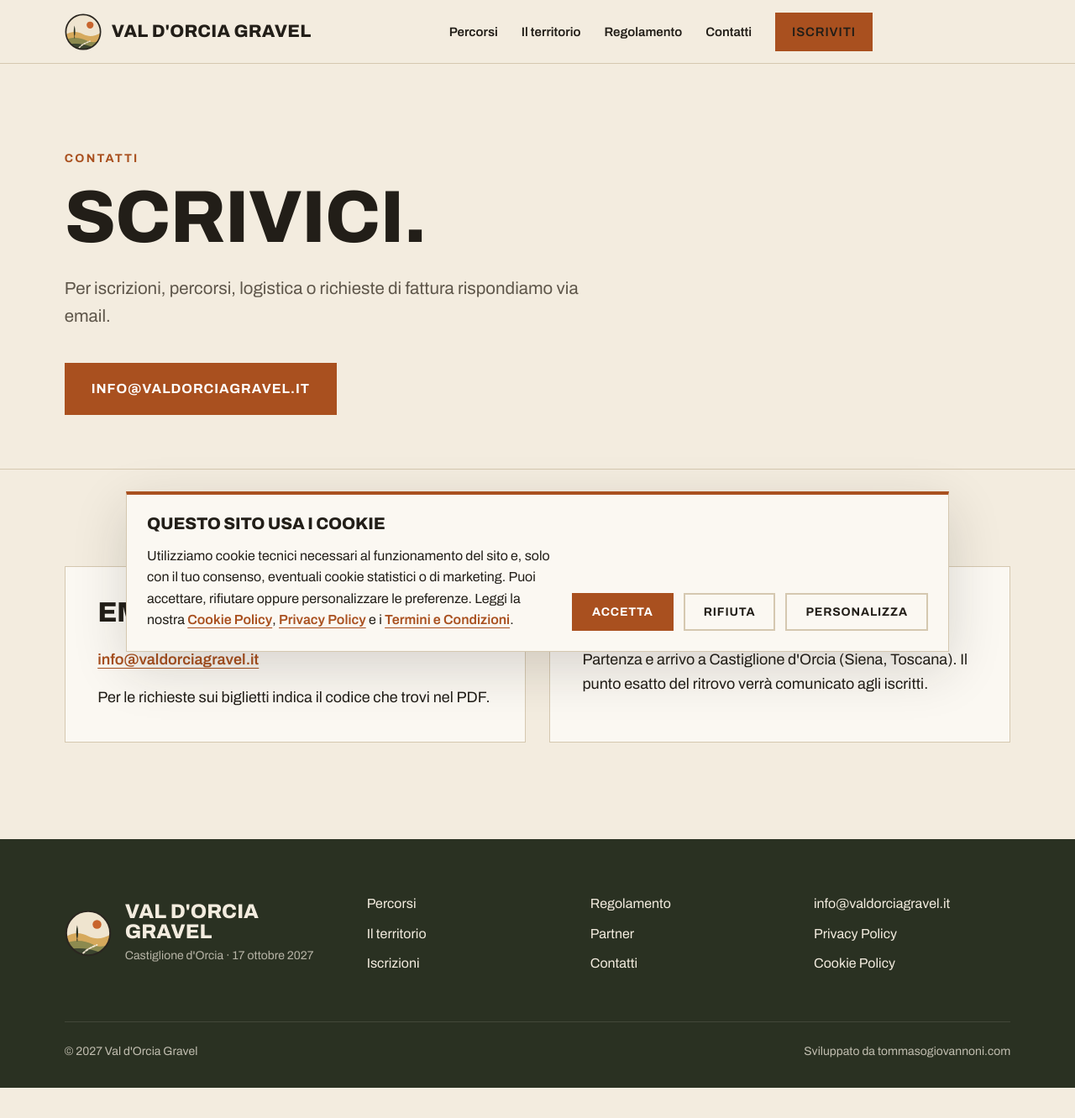
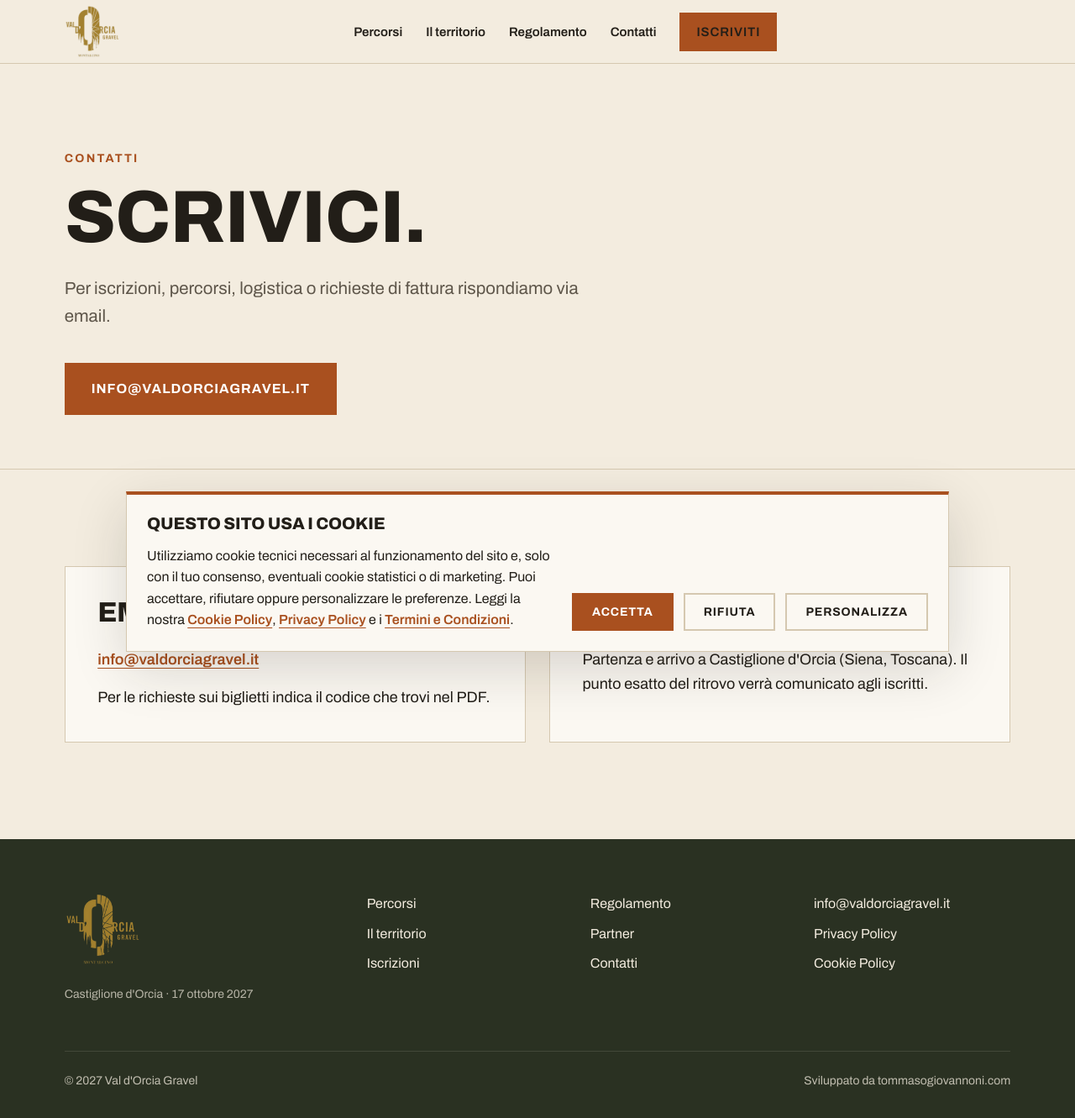
Before and after one commit to osammot11/valdorcia, a Laravel app: page /contatti in a window 1280 px wide. Shown: the whole page at 84% size. Before the commit the page ends 1295 px from the top, so only its background shows below. Run offline with Laravel 12, Linux system fonts and the light colour scheme.

Commit message:
Logo ufficiale al posto di quello provvisorio
Co-Authored-By: Claude Opus 5.5 <noreply@anthropic.com>

```diff
--- a/public/css/admin.css
+++ b/public/css/admin.css
@@ -322,7 +322,7 @@ tbody tr:hover { background: #fff; }
 }
 .login .card { width: 100%; max-width: 420px; padding: 36px 32px; border-top: 4px solid var(--clay); }
 .login header { margin-bottom: 28px; text-align: center; }
-.login header img { width: 64px; height: 64px; margin: 0 auto 16px; }
+.login header img { width: auto; height: 80px; margin: 0 auto 20px; }
 .login h1 { font-size: 36px; }
 .login header p { margin-top: 8px; }
 .login .btn { margin-top: 24px; }
--- a/public/css/checkout.css
+++ b/public/css/checkout.css
@@ -63,7 +63,7 @@ a { color: var(--clay); }
 .checkout-wrapper { width: 100%; max-width: 860px; margin: 0 auto; }
 .checkout-narrow { max-width: 520px; }
 
-.checkout-logo img { width: 72px; height: 72px; }
+.checkout-logo img { width: auto; height: 88px; }
 .checkout-intro { color: var(--ink-soft); font-size: 18px; }
 .checkout-kicker {
   font-size: 13px;
--- a/public/navbar/navbar.css
+++ b/public/navbar/navbar.css
@@ -20,15 +20,7 @@
   color: var(--ink);
   text-decoration: none;
 }
-.logo img { width: 44px; height: 44px; }
-.logo span {
-  font-size: 21px;
-  font-stretch: 72%;
-  font-weight: 800;
-  letter-spacing: .01em;
-  line-height: 1;
-  text-transform: uppercase;
-}
+.logo img { width: auto; height: 64px; }
 
 .nav-links { display: flex; align-items: center; gap: 28px; }
 .nav-links a {
@@ -95,6 +87,6 @@
 }
 
 @media (max-width: 420px) {
-  .logo span { font-size: 18px; }
+  .logo img { height: 52px; }
   .nav-cta { padding: 9px 14px; font-size: 13px; }
 }
--- a/public/style.css
+++ b/public/style.css
@@ -407,8 +407,8 @@ section { padding: clamp(64px, 9vw, 120px) var(--gutter); }
 .site-footer a:hover { color: var(--ochre); }
 .site-footer__top { display: grid; grid-template-columns: 1.4fr repeat(3, 1fr); gap: 32px; max-width: var(--max); margin: 0 auto; }
 .site-footer__brand { display: flex; gap: 16px; align-items: center; }
-.site-footer__brand img { width: 56px; height: 56px; }
-.site-footer__brand strong { display: block; font-size: 24px; font-stretch: 72%; font-weight: 800; text-transform: uppercase; line-height: 1; }
+.site-footer__brand { flex-direction: column; align-items: flex-start; }
+.site-footer__brand img { width: auto; height: 88px; }
 .site-footer__brand span { display: block; margin-top: 6px; font-size: 14px; opacity: .7; }
 .site-footer nav { display: flex; flex-direction: column; gap: 10px; font-size: 16px; }
 .site-footer__bottom {
--- a/resources/views/admin/create_ticket.blade.php
+++ b/resources/views/admin/create_ticket.blade.php
@@ -5,12 +5,13 @@
     <meta name="viewport" content="width=device-width, initial-scale=1.0">
     <title>Crea biglietto manuale - {{ config('event.name') }}</title>
     <meta name="robots" content="noindex, nofollow">
-    <link rel="icon" type="image/svg+xml" href="/images/valdorcia-gravel/logo.svg">
+    <link rel="icon" type="image/png" href="/images/valdorcia-gravel/logo-valdorcia-gravel.png">
+    <link rel="apple-touch-icon" href="/images/valdorcia-gravel/logo-valdorcia-gravel.png">
     <link rel="preconnect" href="https://fonts.googleapis.com">
     <link rel="preconnect" href="https://fonts.gstatic.com" crossorigin>
     <link href="https://fonts.googleapis.com/css2?family=Archivo:wdth,wght@62..125,400..900&display=swap" rel="stylesheet">
     <link rel="stylesheet" href="/css/controls.css?v=1">
-    <link rel="stylesheet" href="/css/admin.css?v=5">
+    <link rel="stylesheet" href="/css/admin.css?v=6">
 </head>
 <body>
 
--- a/resources/views/admin/dashboard.blade.php
+++ b/resources/views/admin/dashboard.blade.php
@@ -5,12 +5,13 @@
     <meta name="viewport" content="width=device-width, initial-scale=1.0">
     <title>Admin - {{ config('event.name') }}</title>
     <meta name="robots" content="noindex, nofollow">
-    <link rel="icon" type="image/svg+xml" href="/images/valdorcia-gravel/logo.svg">
+    <link rel="icon" type="image/png" href="/images/valdorcia-gravel/logo-valdorcia-gravel.png">
+    <link rel="apple-touch-icon" href="/images/valdorcia-gravel/logo-valdorcia-gravel.png">
     <link rel="preconnect" href="https://fonts.googleapis.com">
     <link rel="preconnect" href="https://fonts.gstatic.com" crossorigin>
     <link href="https://fonts.googleapis.com/css2?family=Archivo:wdth,wght@62..125,400..900&display=swap" rel="stylesheet">
     <link rel="stylesheet" href="/css/controls.css?v=1">
-    <link rel="stylesheet" href="/css/admin.css?v=5">
+    <link rel="stylesheet" href="/css/admin.css?v=6">
 </head>
 
 <body>
--- a/resources/views/admin/edit_ticket.blade.php
+++ b/resources/views/admin/edit_ticket.blade.php
@@ -5,12 +5,13 @@
     <meta name="viewport" content="width=device-width, initial-scale=1.0">
     <title>Modifica Iscritto - {{ config('event.name') }}</title>
     <meta name="robots" content="noindex, nofollow">
-    <link rel="icon" type="image/svg+xml" href="/images/valdorcia-gravel/logo.svg">
+    <link rel="icon" type="image/png" href="/images/valdorcia-gravel/logo-valdorcia-gravel.png">
+    <link rel="apple-touch-icon" href="/images/valdorcia-gravel/logo-valdorcia-gravel.png">
     <link rel="preconnect" href="https://fonts.googleapis.com">
     <link rel="preconnect" href="https://fonts.gstatic.com" crossorigin>
     <link href="https://fonts.googleapis.com/css2?family=Archivo:wdth,wght@62..125,400..900&display=swap" rel="stylesheet">
     <link rel="stylesheet" href="/css/controls.css?v=1">
-    <link rel="stylesheet" href="/css/admin.css?v=5">
+    <link rel="stylesheet" href="/css/admin.css?v=6">
 </head>
 <body>
 
--- a/resources/views/admin/pending.blade.php
+++ b/resources/views/admin/pending.blade.php
@@ -5,12 +5,13 @@
     <meta name="viewport" content="width=device-width, initial-scale=1.0">
     <title>Gestione CSV & Attesa - {{ config('event.name') }}</title>
     <meta name="robots" content="noindex, nofollow">
-    <link rel="icon" type="image/svg+xml" href="/images/valdorcia-gravel/logo.svg">
+    <link rel="icon" type="image/png" href="/images/valdorcia-gravel/logo-valdorcia-gravel.png">
+    <link rel="apple-touch-icon" href="/images/valdorcia-gravel/logo-valdorcia-gravel.png">
     <link rel="preconnect" href="https://fonts.googleapis.com">
     <link rel="preconnect" href="https://fonts.gstatic.com" crossorigin>
     <link href="https://fonts.googleapis.com/css2?family=Archivo:wdth,wght@62..125,400..900&display=swap" rel="stylesheet">
     <link rel="stylesheet" href="/css/controls.css?v=1">
-    <link rel="stylesheet" href="/css/admin.css?v=5">
+    <link rel="stylesheet" href="/css/admin.css?v=6">
 </head>
 <body>
 
--- a/resources/views/checkout/payment.blade.php
+++ b/resources/views/checkout/payment.blade.php
@@ -7,9 +7,10 @@
     <link rel="preconnect" href="https://fonts.googleapis.com">
     <link rel="preconnect" href="https://fonts.gstatic.com" crossorigin>
     <link href="https://fonts.googleapis.com/css2?family=Archivo:wdth,wght@62..125,400..900&display=swap" rel="stylesheet">
-    <link rel="icon" type="image/svg+xml" href="/images/valdorcia-gravel/logo.svg">
+    <link rel="icon" type="image/png" href="/images/valdorcia-gravel/logo-valdorcia-gravel.png">
+    <link rel="apple-touch-icon" href="/images/valdorcia-gravel/logo-valdorcia-gravel.png">
     <link rel="stylesheet" href="/css/controls.css?v=1">
-    <link rel="stylesheet" href="/css/checkout.css?v=3">
+    <link rel="stylesheet" href="/css/checkout.css?v=4">
     <script src="https://js.stripe.com/v3/"></script>
 </head>
 <body class="center-items checkout-body">
--- a/resources/views/layouts/app.blade.php
+++ b/resources/views/layouts/app.blade.php
@@ -13,7 +13,8 @@
     @isset($canonical)
         <link rel="canonical" href="{{ $canonical }}">
     @endisset
-    <link rel="icon" type="image/svg+xml" href="/images/valdorcia-gravel/logo.svg">
+    <link rel="icon" type="image/png" href="/images/valdorcia-gravel/logo-valdorcia-gravel.png">
+    <link rel="apple-touch-icon" href="/images/valdorcia-gravel/logo-valdorcia-gravel.png">
     <meta name="theme-color" content="#f3ecdf">
 
     <meta property="og:type" content="website">
@@ -29,7 +30,7 @@
     <link rel="preconnect" href="https://fonts.gstatic.com" crossorigin>
     <link href="https://fonts.googleapis.com/css2?family=Archivo:wdth,wght@62..125,400..900&display=swap" rel="stylesheet">
 
-    <link rel="stylesheet" href="/style.css?v=101">
+    <link rel="stylesheet" href="/style.css?v=103">
     @stack('head')
 </head>
 
--- a/resources/views/partials/footer.blade.php
+++ b/resources/views/partials/footer.blade.php
@@ -1,9 +1,8 @@
 <footer class="site-footer">
     <div class="site-footer__top">
         <div class="site-footer__brand">
-            <img src="/images/valdorcia-gravel/logo.svg" alt="" width="56" height="56" loading="lazy">
+            <img src="/images/valdorcia-gravel/logo-valdorcia-gravel.png" alt="{{ config('event.name') }}" width="154" height="148" loading="lazy">
             <div>
-                <strong>{{ config('event.name') }}</strong>
                 <span>{{ config('event.location') }} · {{ config('event.date_label') }}</span>
             </div>
         </div>
--- a/resources/views/partials/navbar.blade.php
+++ b/resources/views/partials/navbar.blade.php
@@ -1,10 +1,9 @@
-<link rel="stylesheet" href="/navbar/navbar.css?v=4">
+<link rel="stylesheet" href="/navbar/navbar.css?v=6">
 <script src="/navbar/navbar.js?v=3" defer></script>
 
 <nav class="navbar" aria-label="Principale">
     <a class="logo" href="/" aria-label="{{ config('event.name') }} - Homepage">
-        <img src="/images/valdorcia-gravel/logo.svg" alt="" width="44" height="44">
-        <span>{{ config('event.name') }}</span>
+        <img src="/images/valdorcia-gravel/logo-valdorcia-gravel.png" alt="" width="154" height="148">
     </a>
 
     <div class="nav-links">
```
Also changed, not shown: resources/views/auth/login.blade.php (+4 -3 lines), resources/views/welcome.blade.php (+4 -3 lines), public/images/valdorcia-gravel/logo-valdorcia-gravel.png (added), public/images/valdorcia-gravel/logo.svg (deleted).
